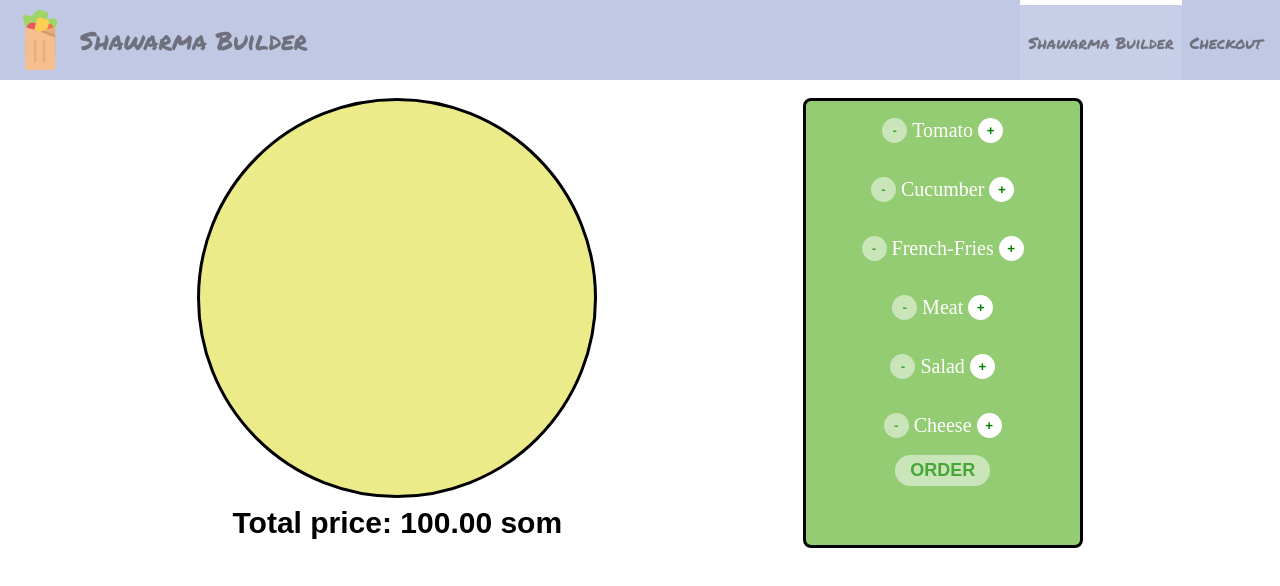
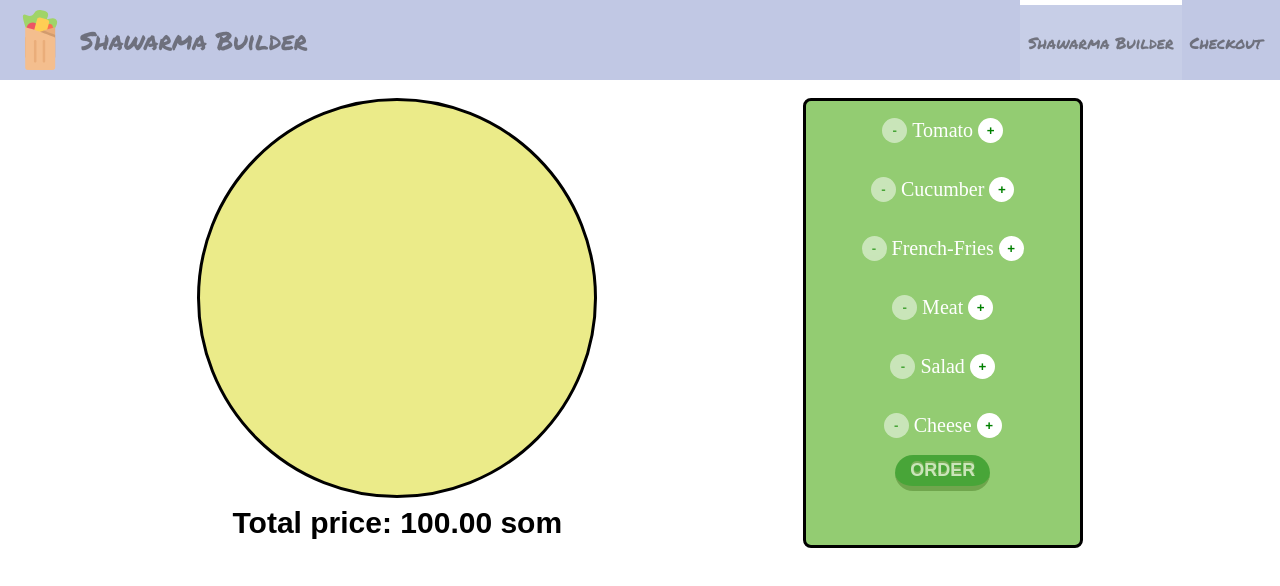
Before and after one commit to bayel-bakytov/shawarma-builder, a React (Create React App) app: page / in a window 1280 px wide. Shown: the top 586 px of the page. Built offline with nearby package versions, Linux system fonts and the light colour scheme.

Commit message:
Add styles for buttons

```diff
--- a/src/components/UI/Button/Button.module.css
+++ b/src/components/UI/Button/Button.module.css
@@ -1,13 +1,20 @@
 .Button {
     border: none;
-    background-color: white;
-    color: green;
+    background-color: green;
+    color: white;
     font-weight: bold;
     border-radius: 20px;
     cursor: pointer;
     padding: 5px 15px;
     font-size: 18px;
     text-transform: uppercase;
+    text-shadow:0 -2px #669644;
+    border-bottom: 5px solid #4e812a;
+    transition: all 1s ;
+  }
+  .Button:active{
+    border-bottom: 1px solid;
+    transform: translate(0px,5px);
   }
   .Button:disabled {
     opacity: .5;
```
